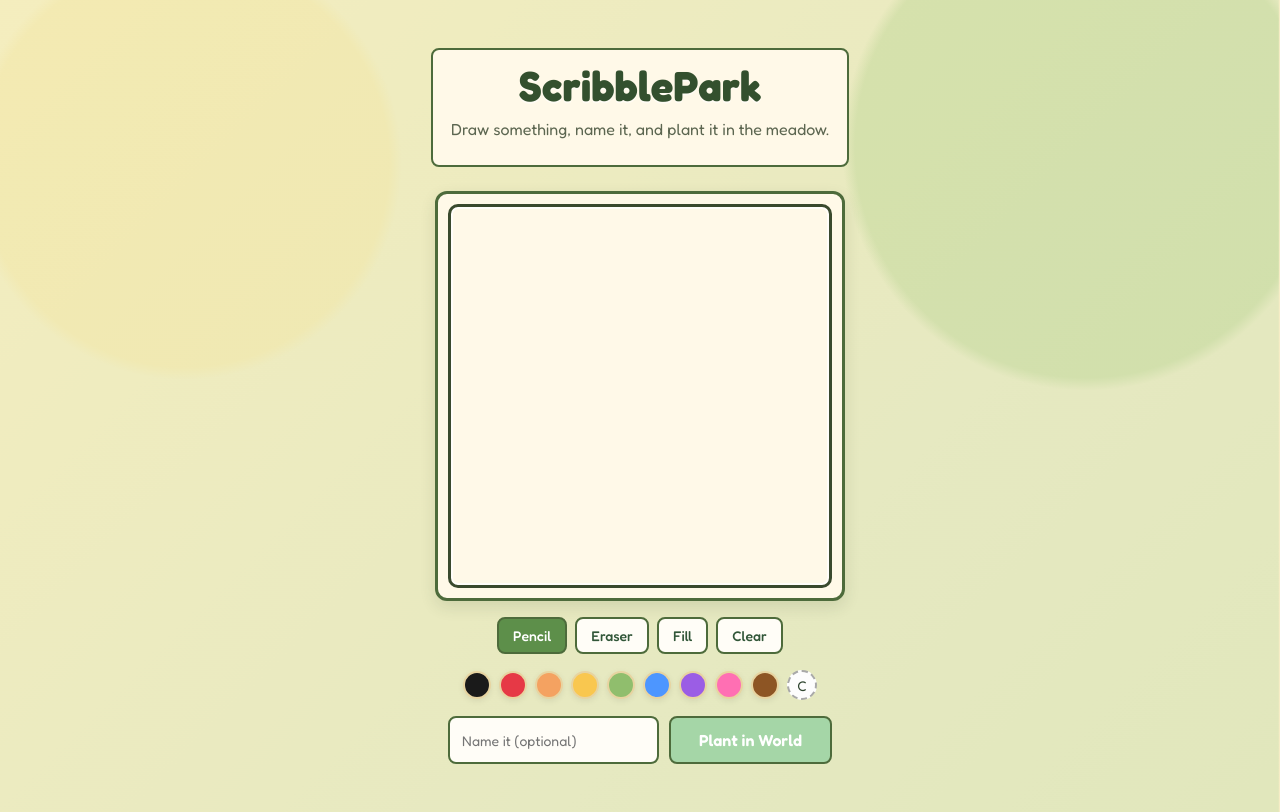
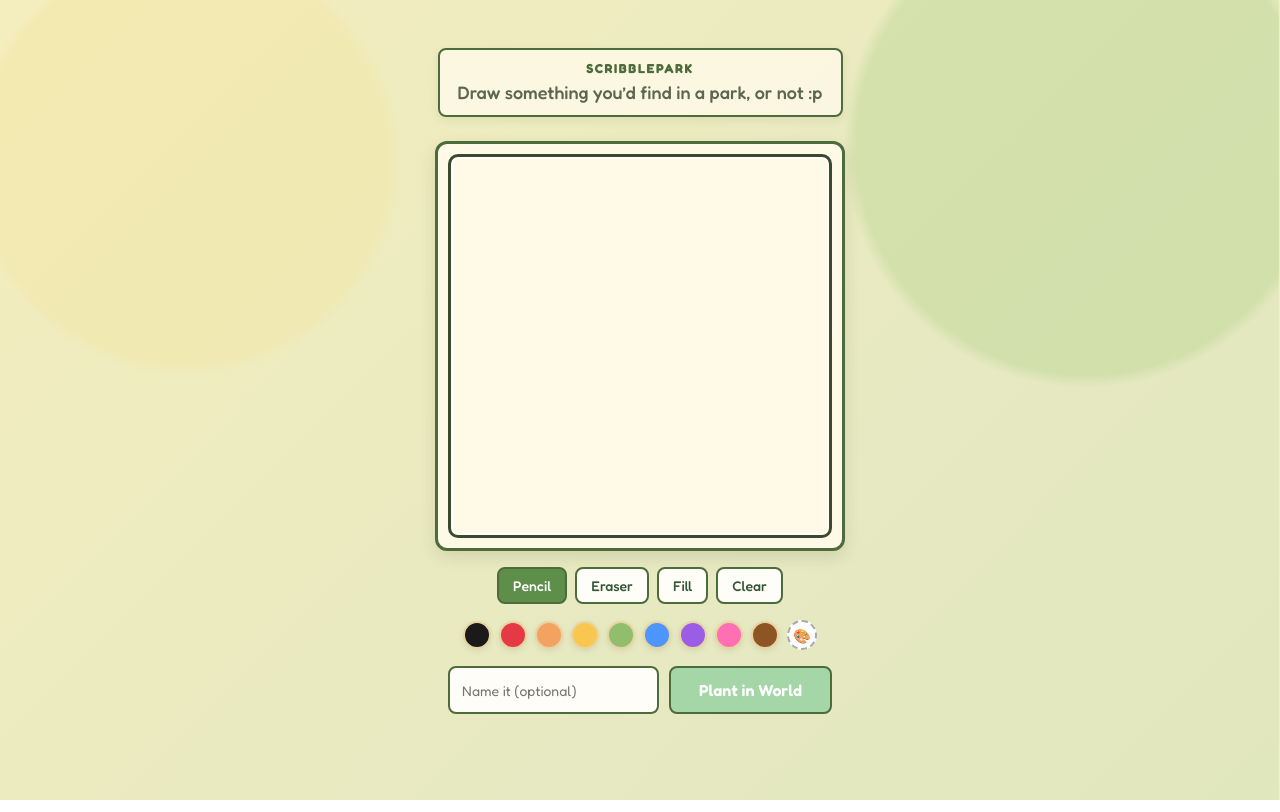
Before and after one commit to JudeTruong/ScribblePark, a React (Vite) app in the folder client/: page / in a window 1280 px wide. Both pictures are taken after a click on the button "Add something". Built offline with nearby package versions, Linux system fonts and the light colour scheme; no server answers.

Commit message:
frontend design

```diff
--- a/client/src/App.jsx
+++ b/client/src/App.jsx
@@ -166,6 +166,17 @@ export default function App() {
     loadingCreations,
     setLoadingCreations,
   ] = useState(true);
+
+  useEffect(() => {
+    const id = "scribblepark-font-fredoka";
+    if (document.getElementById(id)) return;
+    const link = document.createElement("link");
+    link.id = id;
+    link.rel = "stylesheet";
+    link.href =
+      "https://fonts.googleapis.com/css2?family=Fredoka:wght@400;500;600;700&display=swap";
+    document.head.appendChild(link);
+  }, []);
 
   useEffect(() => {
     getCreations()
@@ -454,22 +465,14 @@ export default function App() {
     <div style={pageStyle}>
       <div style={backgroundLayerStyle} />
       <div style={cardStyle}>
-        <span style={eyebrowStyle}>ScribblePark</span>
-
-        <h1 style={{ margin: "8px 0 12px", fontSize: "36px", lineHeight: 1.1 }}>
-          Add something to the park
-        </h1>
-
-        <p style={{ margin: "0 0 24px", color: "#5f6f5f", lineHeight: 1.6 }}>
-          Draw a creation and watch it come alive in the park.
+        <h1 style={heroTitleStyle}>ScribblePark</h1>
+        <p style={heroDescriptionStyle}>
+          Draw a little doodle, plant it in the park, and watch the meadow grow.
         </p>
 
         <button type="button" onClick={() => setStep("form")} style={primaryButtonStyle}>
           Add something
         </button>
-        <p style={{ marginTop: "14px", color: "#8b6d3f", fontSize: "13px", fontStyle: "italic" }}>
-          A sketchbook park for little summer doodles.
-        </p>
       </div>
     </div>
   );
@@ -485,6 +488,7 @@ const pageStyle = {
   position: "relative",
   overflow: "hidden",
   isolation: "isolate",
+  fontFamily: "'Fredoka', system-ui, sans-serif",
 };
 
 const backgroundLayerStyle = {
@@ -515,20 +519,26 @@ const cardStyle = {
   borderRadius: "18px",
   padding: "28px",
   boxShadow: "0 8px 20px rgba(33, 53, 35, 0.14)",
+  fontFamily: "'Fredoka', system-ui, sans-serif",
 };
 
-const eyebrowStyle = {
-  display: "inline-block",
-  margin: 0,
-  padding: "4px 8px",
-  borderRadius: "6px",
-  background: "#f2d98b",
-  color: "#456540",
+const heroTitleStyle = {
+  margin: "0 0 12px",
+  fontSize: "clamp(40px, 7vw, 64px)",
+  lineHeight: 1.05,
+  color: "#2f472f",
   fontWeight: 700,
-  letterSpacing: "0.12em",
-  textTransform: "uppercase",
-  fontSize: "11px",
-  border: "2px solid #4d6b3b",
+  letterSpacing: "0.02em",
+  fontFamily: "'Fredoka', system-ui, sans-serif",
+};
+
+const heroDescriptionStyle = {
+  margin: "0 0 20px",
+  color: "#5f6f5f",
+  fontSize: "16px",
+  lineHeight: 1.6,
+  maxWidth: "420px",
+  fontFamily: "'Fredoka', system-ui, sans-serif",
 };
 
 const primaryButtonStyle = {
@@ -539,6 +549,7 @@ const primaryButtonStyle = {
   color: "#fff",
   fontWeight: 700,
   cursor: "pointer",
+  fontFamily: "'Fredoka', system-ui, sans-serif",
 };
 
 const secondaryButtonStyle = {
--- a/client/src/components/DrawingScreen.jsx
+++ b/client/src/components/DrawingScreen.jsx
@@ -21,10 +21,8 @@ export default function DrawingScreen({ onComplete }) {
     <div style={styles.page}>
       <div style={styles.backgroundLayer} />
       <header style={styles.header}>
-        <h1 style={styles.title}>ScribblePark</h1>
-        <p style={styles.subtitle}>
-          Draw something, name it, and plant it in the meadow.
-        </p>
+        <span style={styles.brand}>ScribblePark</span>
+        <p style={styles.title}>Draw something you’d find in a park, or not :p</p>
       </header>
 
       <main style={styles.canvasArea}>
@@ -71,21 +69,27 @@ const styles = {
     textAlign: "center",
     padding: "10px 18px",
     borderRadius: "8px",
-    background: "#fff9e8",
+    background: "rgba(255, 249, 232, 0.82)",
     border: "2px solid #4d6b3b",
+    boxShadow: "0 3px 10px rgba(41, 58, 36, 0.08)",
+  },
+  brand: {
+    display: "block",
+    marginBottom: "4px",
+    fontSize: "13px",
+    fontFamily: "'Fredoka', system-ui, sans-serif",
+    fontWeight: 700,
+    color: "#4d6b3b",
+    letterSpacing: "0.12em",
+    textTransform: "uppercase",
   },
   title: {
     margin: 0,
-    fontSize: "clamp(30px, 5.5vw, 42px)",
+    fontSize: "clamp(14px, 2.2vw, 18px)",
     fontFamily: "'Fredoka', system-ui, sans-serif",
-    fontWeight: 700,
-    color: "#33502e",
-    textShadow: "0 2px 0 rgba(255,255,255,0.5)",
-  },
-  subtitle: {
-    marginTop: "8px",
-    fontSize: "16px",
+    fontWeight: 500,
     color: "#5c6650",
+    lineHeight: 1.4,
   },
   canvasArea: {
     position: "relative",
--- a/client/src/drawing/DrawingCanvas.jsx
+++ b/client/src/drawing/DrawingCanvas.jsx
@@ -587,7 +587,7 @@ export default function DrawingCanvas({ onComplete }) {
         ))}
 
         <label style={styles.customColorLabel} title="Pick a custom color">
-          <span style={styles.customColorSwatch}>C</span>
+          <span style={styles.customColorSwatch}>🎨</span>
           <input
             type="color"
             value={color}
```
